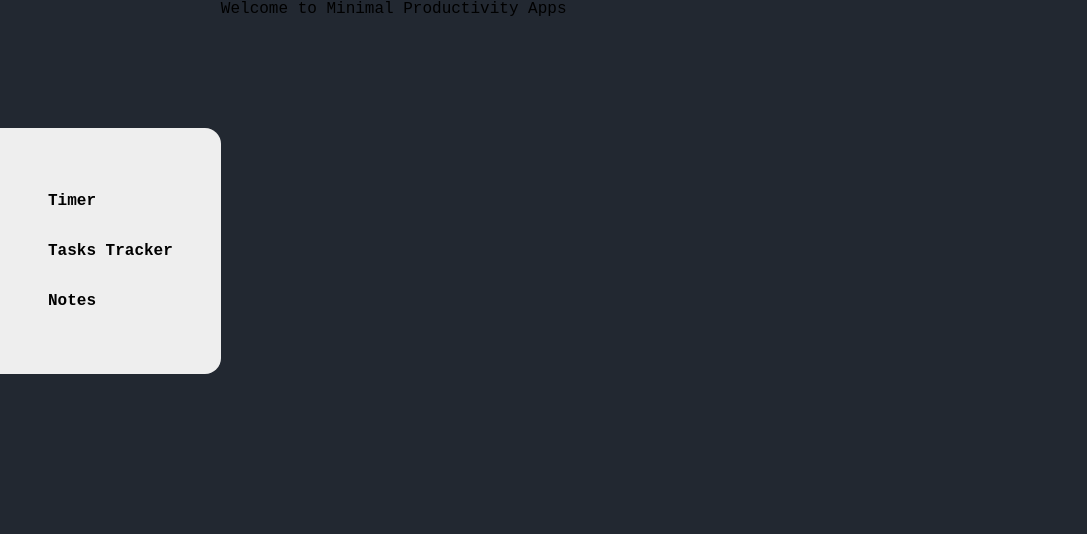
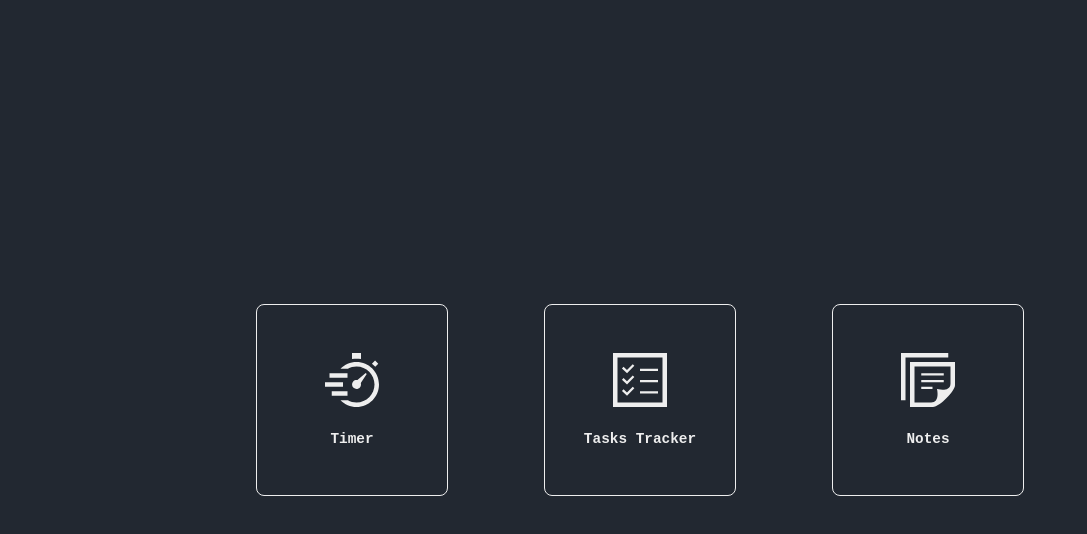
Before and after one commit to SaConway/tasks-tracker, a Vue app: page / in a window 1280 px wide. Shown: the top 534 px of the page, without its empty margins (0-1087 px from the left). Built offline with nearby package versions, Linux system fonts and the light colour scheme; a web font is replaced by a local one.

Commit message:
homepage navigation layout

```diff
--- a/src/App.vue
+++ b/src/App.vue
@@ -1,10 +1,10 @@
 <template>
   <div id="app">
-    <div id="nav">
+    <!-- <div id="nav">
       <router-link class="link" to="/timer">Timer</router-link>
       <router-link class="link" to="/tasks-tracker">Tasks Tracker</router-link>
       <router-link class="link" to="/notes">Notes</router-link>
-    </div>
+    </div> -->
     <keep-alive>
       <router-view />
     </keep-alive>
--- a/src/views/Home.vue
+++ b/src/views/Home.vue
@@ -1,15 +1,57 @@
 <template>
   <div class="home">
-    Welcome to Minimal Productivity Apps
-  </div>
+      <router-link class="link" to="/timer">
+        <svg xmlns="http://www.w3.org/2000/svg" width="24" height="24" viewBox="0 0 24 24"><path d="M15.91 13.34l2.636-4.026-.454-.406-3.673 3.099c-.675-.138-1.402.068-1.894.618-.736.823-.665 2.088.159 2.824.824.736 2.088.665 2.824-.159.492-.55.615-1.295.402-1.95zm-3.91-10.646v-2.694h4v2.694c-1.439-.243-2.592-.238-4 0zm8.851 2.064l1.407-1.407 1.414 1.414-1.321 1.321c-.462-.484-.964-.927-1.5-1.328zm-18.851 4.242h8v2h-8v-2zm-2 4h8v2h-8v-2zm3 4h7v2h-7v-2zm21-3c0 5.523-4.477 10-10 10-2.79 0-5.3-1.155-7.111-3h3.28c1.138.631 2.439 1 3.831 1 4.411 0 8-3.589 8-8s-3.589-8-8-8c-1.392 0-2.693.369-3.831 1h-3.28c1.811-1.845 4.321-3 7.111-3 5.523 0 10 4.477 10 10z"/></svg>
+        <h3>Timer</h3>
+      </router-link>
+      <router-link class="link" to="/tasks-tracker">
+        <svg xmlns="http://www.w3.org/2000/svg" width="24" height="24" viewBox="0 0 24 24"><path d="M22 2v20h-20v-20h20zm2-2h-24v24h24v-24zm-4 7h-8v1h8v-1zm0 5h-8v1h8v-1zm0 5h-8v1h8v-1zm-10.516-11.304l-.71-.696-2.553 2.607-1.539-1.452-.698.71 2.25 2.135 3.25-3.304zm0 5l-.71-.696-2.552 2.607-1.539-1.452-.698.709 2.249 2.136 3.25-3.304zm0 5l-.71-.696-2.552 2.607-1.539-1.452-.698.709 2.249 2.136 3.25-3.304z"/></svg>
+        <h3>Tasks Tracker</h3>
+      </router-link>
+      <router-link class="link" to="/notes">
+        <svg xmlns="http://www.w3.org/2000/svg" width="24" height="24" viewBox="0 0 24 24"><path d="M6 22v-16h16v7.543c0 4.107-6 2.457-6 2.457s1.518 6-2.638 6h-7.362zm18-7.614v-10.386h-20v20h10.189c3.163 0 9.811-7.223 9.811-9.614zm-10 1.614h-5v-1h5v1zm5-4h-10v1h10v-1zm0-3h-10v1h10v-1zm2-7h-19v19h-2v-21h21v2z"/></svg>
+        <h3>Notes</h3>
+      </router-link>
+    </div>
 </template>
 
 <script>
-// @ is an alias to /src
-// import HelloWorld from "@/components/HelloWorld.vue";
-
 export default {
   name: "home",
-  components: {}
 };
 </script>
+
+<style scoped>
+.home{
+  display: flex;
+  justify-content: center;
+  align-items: center;
+  width: 100%;
+  height: 100%;
+}
+
+.link{
+  margin: 0 3rem;
+  display: flex;
+  flex-direction: column;
+  align-items: center;
+  justify-content: center;
+  text-decoration: none;
+  border: 1px solid var(--accent-color);
+  border-radius: .5rem;
+  width: 12rem;
+  height: 12rem;
+}
+
+svg{
+  width: 54px;
+  height: 54px;
+  fill: var(--accent-color);
+}
+
+h3{
+  color: var(--accent-color);
+  margin-top: 1.5rem;
+  font-size: .9rem;
+}
+</style>
```
